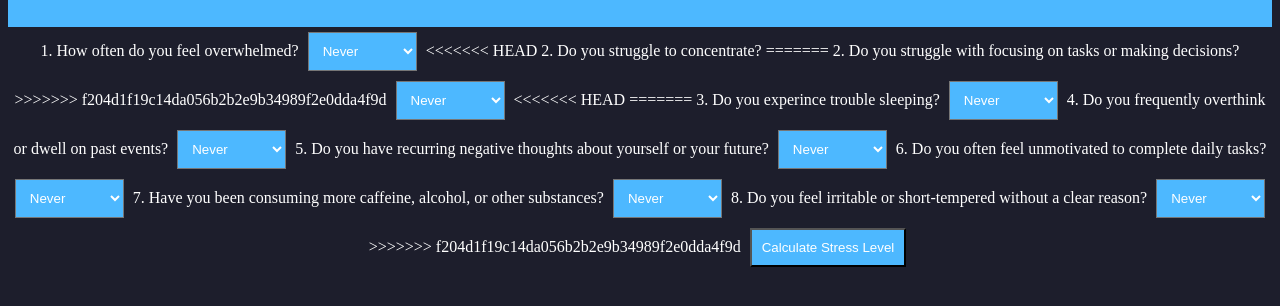
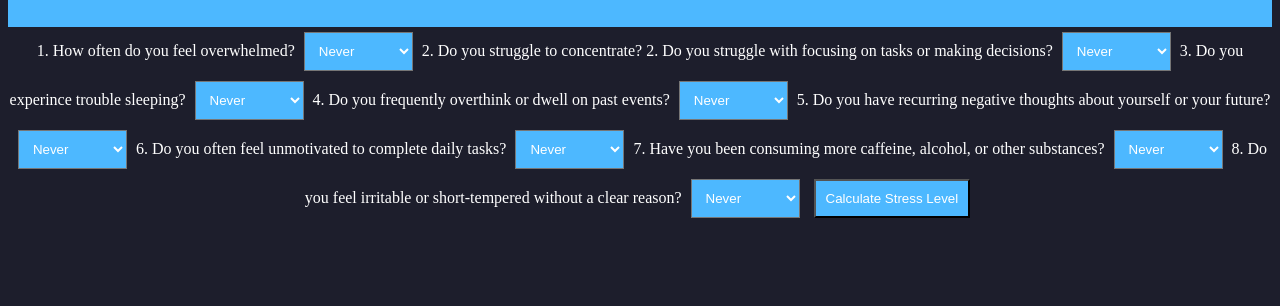
Before and after one commit to yogesh5410/Stress, a plain HTML site: page stress_measure.html in a window 1280 px wide. Shown: the part 68-374 px from the top of the page. Drawn offline with Linux system fonts and the light colour scheme.

Commit message:
changes added

```diff
--- a/stress_measure.html
+++ b/stress_measure.html
@@ -22,11 +22,8 @@
                 <option value="40">Always</option>
             </select>
 
-<<<<<<< HEAD
             <label>2. Do you struggle to concentrate?</label>
-=======
             <label>2. Do you struggle with focusing on tasks or making decisions?</label>
->>>>>>> f204d1f19c14da056b2b2e9b34989f2e0dda4f9d
             <select name="q2">
                 <option value="0">Never</option>
                 <option value="10">Rarely</option>
@@ -35,8 +32,6 @@
                 <option value="40">Always</option>
             </select>
 
-<<<<<<< HEAD
-=======
             <label>3. Do you experince trouble sleeping?</label>
             <select name="q2">
                 <option value="0">Never</option>
@@ -90,7 +85,6 @@
                 <option value="30">Often</option>
                 <option value="40">Always</option>
             </select>
->>>>>>> f204d1f19c14da056b2b2e9b34989f2e0dda4f9d
             <!-- Add more questions similarly -->
 
             <button type="button" onclick="calculateStress()">Calculate Stress Level</button>
```
